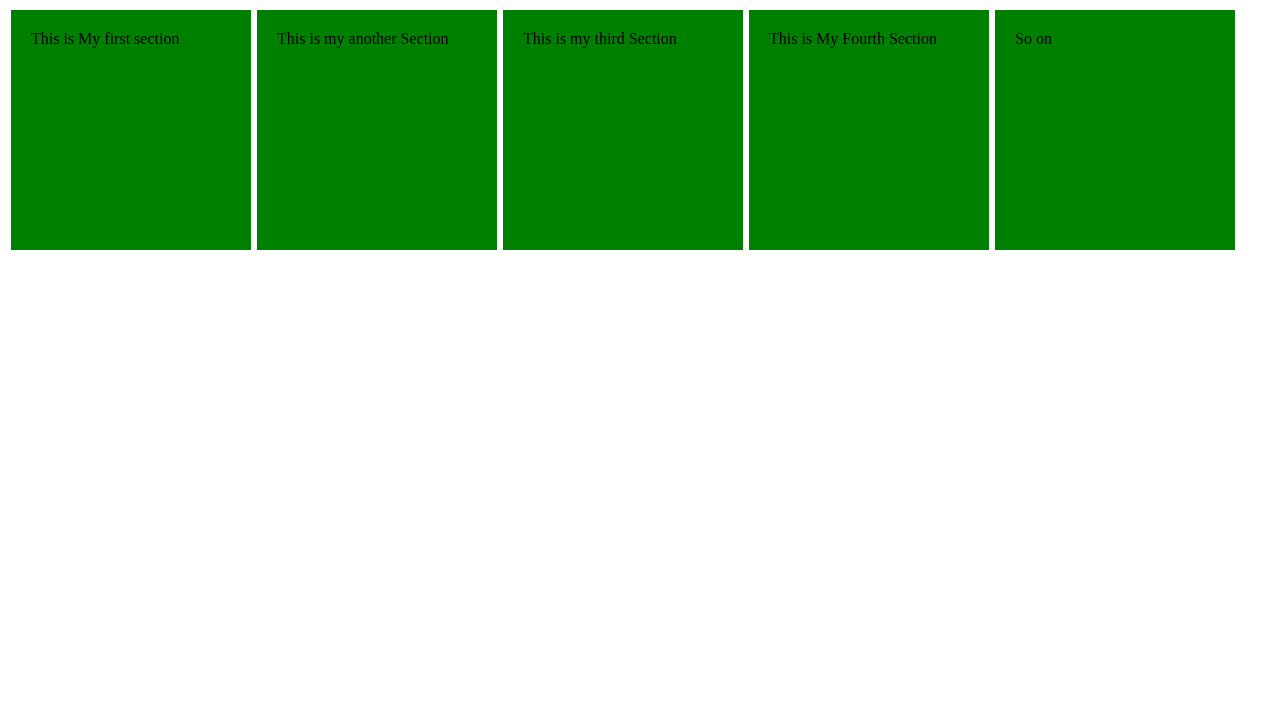
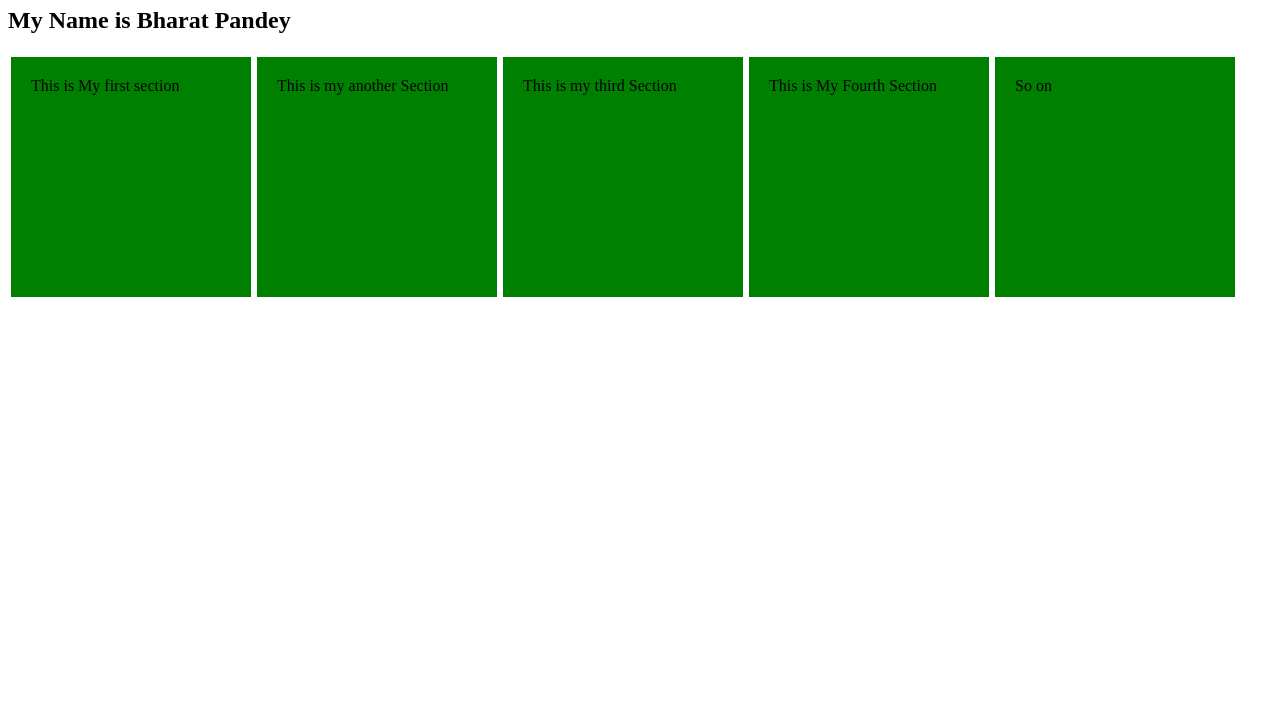
Before and after one commit to Ashketchum03/lecture01, a plain HTML site: page flex.html in a window 1280 px wide. Shown: the part 73-800 px from the top of the page. Drawn offline with Linux system fonts and the light colour scheme.

Commit message:
Added My Name

```diff
--- a/flex.html
+++ b/flex.html
@@ -19,6 +19,7 @@
 	</head>
 	<body>
 		<h1> Welcome To My Webpage</h1>
+		<h2>My Name is Bharat Pandey</h2>
 		<div id="container">
 			<div>This is My first section</div>
 			<div>This is my another Section</div>
```
